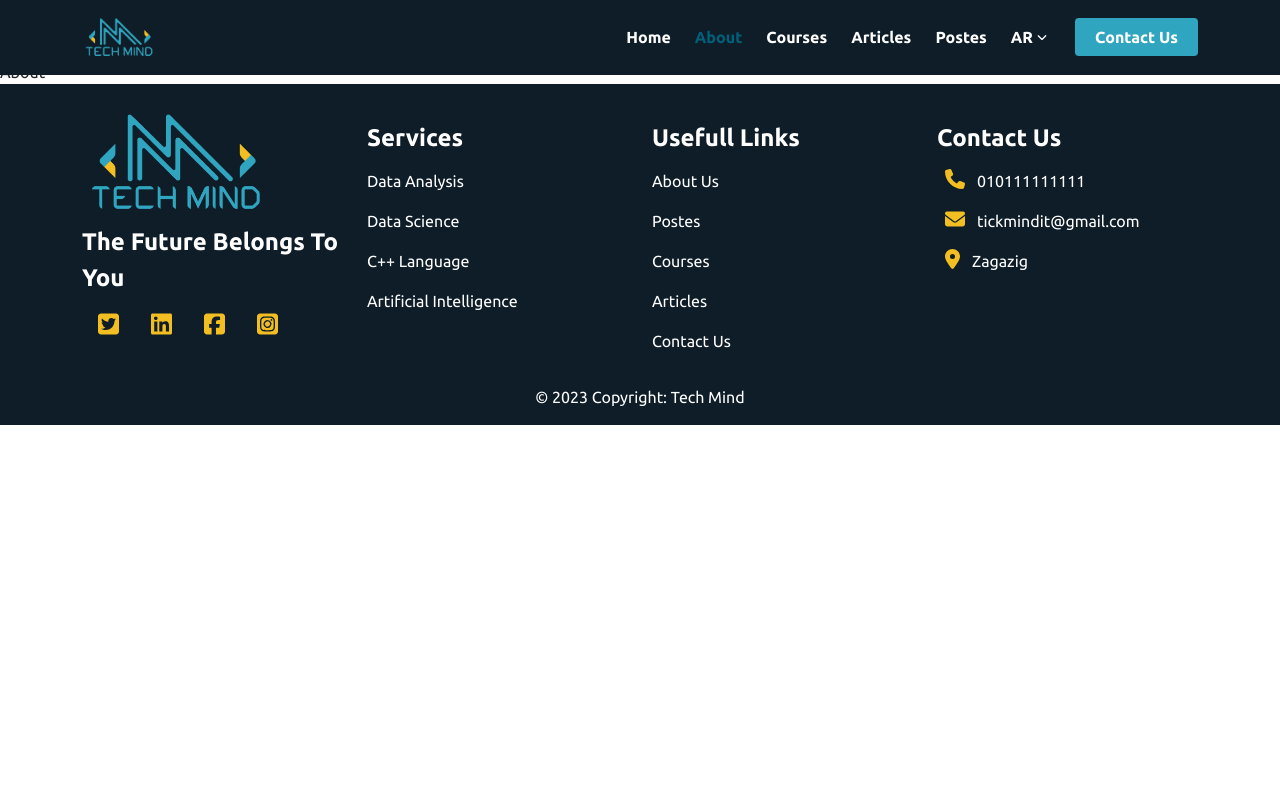
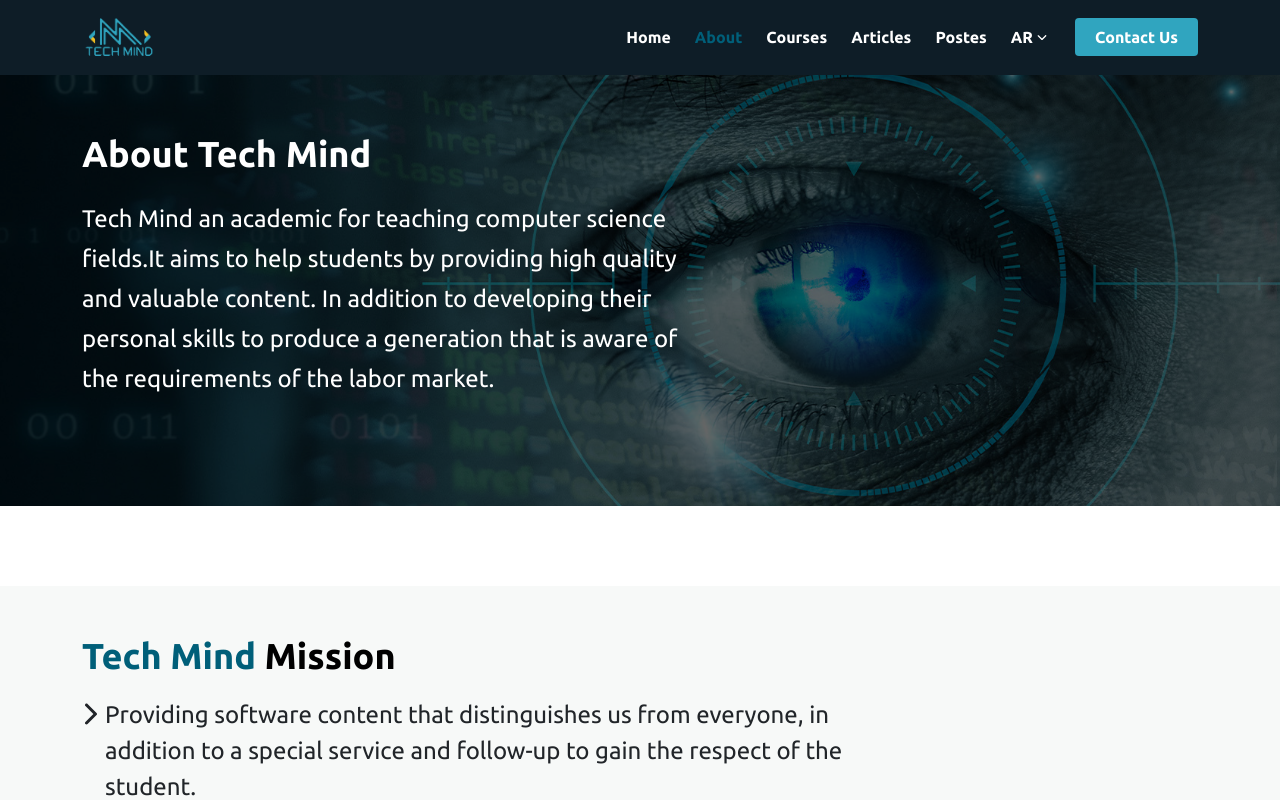
Before and after one commit to AhmedElGarhy1/tech-mind, a React (Vite) app: page /about in a window 1280 px wide. Shown: the top 800 px of the page. Built offline with nearby package versions, Linux system fonts and the light colour scheme.

Commit message:
add about page

```diff
--- a/src/api/basicRequest.ts
+++ b/src/api/basicRequest.ts
@@ -6,7 +6,6 @@ export const BASE_URL = "https://tech-mind-backend.onrender.com";
 const backendReq = async (url: string, method: string, obj?: object) => {
   const options = {
     method,
-    // url,
     url: BASE_URL + "/api" + url,
     data: obj,
     headers: {
--- /dev/null
+++ b/src/components/About/AboutPrograms.tsx
@@ -0,0 +1,36 @@
+import React from "react";
+import useLangContext from "../../hooks/useLangContext";
+import { StringLang } from "../../types/common";
+import { currentLanguage } from "../../utils";
+
+interface ParamsType {
+  list: StringLang[];
+}
+const AboutPrograms = ({ list }: ParamsType) => {
+  const { isEnglish } = useLangContext();
+  return (
+    <div
+      data-aos="flip-right"
+      className="float-none m-auto float-lg-end  pt-4 px-3 about-programs"
+      style={{
+        backgroundColor: "#0A657E",
+        borderRadius: "12px",
+      }}>
+      <h2 className="text-white">Education Program</h2>
+      <ul className="list-unstyled d-flex flex-column">
+        {list.map((item, i) => (
+          <li
+            className={`rounded-pill bg-white py-1 px-5 px-md-3 fs-5 ${
+              i % 2 === 1 ? " align-self-end " : ""
+            }`}
+            style={{ width: "fit-content", color: "#424242", margin: "17px 0" }}
+            key={i}>
+            {item[currentLanguage(isEnglish)]}
+          </li>
+        ))}
+      </ul>
+    </div>
+  );
+};
+
+export default AboutPrograms;
--- /dev/null
+++ b/src/components/About/AboutTechMind.tsx
@@ -0,0 +1,59 @@
+import { faChevronRight } from "@fortawesome/free-solid-svg-icons";
+import { FontAwesomeIcon } from "@fortawesome/react-fontawesome";
+import React from "react";
+import useLangContext from "../../hooks/useLangContext";
+import { StringLang } from "../../types/common";
+import { currentLanguage } from "../../utils";
+
+interface ParamsType {
+  name: StringLang;
+  list: StringLang[];
+}
+
+const AboutTechMind = ({ name, list }: ParamsType) => {
+  const { isEnglish } = useLangContext();
+  console.log(name, list);
+  return (
+    <div style={{ maxWidth: "800px" }}>
+      <h1
+        data-aos="zoom-out"
+        style={{
+          color: "#005F79",
+          marginBottom: "20px",
+        }}>
+        {isEnglish ? (
+          <>
+            Tech Mind{" "}
+            <span className="text-black">
+              {name[currentLanguage(isEnglish)]}
+            </span>
+          </>
+        ) : (
+          <>
+            <span className="text-black">
+              {name[currentLanguage(isEnglish)]}
+            </span>{" "}
+            Tech Mind
+          </>
+        )}
+      </h1>
+      <ul className="list-unstyled">
+        {list.map((ele, i) => (
+          <li
+            data-aos={`fade-${i % 2 === 0 ? "right" : "left"}`}
+            data-aos-delay="200"
+            className="fs-4 d-flex gap-2"
+            style={{ marginTop: "20px" }}
+            key={i}>
+            <div>
+              <FontAwesomeIcon icon={faChevronRight} />
+            </div>
+            <div>{ele[currentLanguage(isEnglish)]}</div>
+          </li>
+        ))}
+      </ul>
+    </div>
+  );
+};
+
+export default AboutTechMind;
--- a/src/components/BreadCrumb.tsx
+++ b/src/components/BreadCrumb.tsx
@@ -7,7 +7,7 @@ import useLangContext from "../hooks/useLangContext";
 import { Link, useLocation, useNavigate } from "react-router-dom";
 import { useEffect, useState } from "react";
 import { currentLanguage } from "../utils";
-import { Container } from "react-bootstrap";
+import { Breadcrumb, Container } from "react-bootstrap";
 
 interface ParamsType {
   name?: {
@@ -29,10 +29,9 @@ const WhereAmI = ({ name, deplomaName }: ParamsType) => {
   // a global var
   let currentLink: string = "";
 
-  console.log();
   useEffect(() => {
     setBreadCrumbs(pathname.split("/").slice(1).map(createBreadCrumb));
-  }, [pathname]);
+  }, [pathname, isEnglish]);
 
   // a dummy function that create one breadCrumbe
   function createBreadCrumb(breadCrumb: string, i: number, arr: string[]) {
@@ -43,7 +42,6 @@ const WhereAmI = ({ name, deplomaName }: ParamsType) => {
     }
     currentLink += `/${breadCrumb}`;
     let currentName = breadCrumb;
-    console.log(arr);
 
     switch (breadCrumb) {
       case "courses": {
--- a/src/css/App.css
+++ b/src/css/App.css
@@ -385,3 +385,13 @@ footer a:hover {
   width: 100%;
   height: 100%;
 }
+
+.about-programs {
+  width: 400px;
+}
+
+@media (max-width: 576px) {
+  .about-programs {
+    width: 100%;
+  }
+}
--- /dev/null
+++ b/src/data/about.ts
@@ -0,0 +1,93 @@
+export const aboutData = {
+  name: {
+    AR: "About Tech Mind",
+    EN: "About Tech Mind",
+  },
+  description: {
+    AR: "Tech Mind هي أكاديمية لتدريس مجالات علوم الكمبيوتر ، وتهدف إلى مساعدة الطلاب من خلال توفير محتوى عالي الجودة وقيِّم. بالإضافة إلى تنمية مهاراتهم الشخصية لإنتاج جيل واعي بمتطلبات سوق العمل.",
+    EN: "Tech Mind an academic for teaching computer science fields.It aims to help students by providing high quality and valuable content. In addition to developing their personal skills to produce a generation that is aware of the requirements of the labor market.",
+  },
+  main_img: "",
+  mission: [
+    {
+      AR: "تقديم محتوى برمجي يميزنا عن الجميع اضافة الى خدمة مميزة ومتابعة لكسب احترام الطالب.",
+      EN: "Providing software content that distinguishes us from everyone, in addition to a special service and follow-up to gain the respect of the student.",
+    },
+    {
+      AR: "نسعى لتوفير جميع السبل الممكنة ليحققها الطالب أهدافهم وتحسين مهاراتهم.",
+      EN: "We seek to provide all possible avenues for student to achieve their goals and improve their skills.",
+    },
+    {
+      AR: "التطوير والتحسين الدائم للمحتوى تقدم للطالب لمواكبة متطلبات سوق العمل.",
+      EN: "Permanent development and improvement in the content provided to the student to keep pace with the requirements of the labor market.",
+    },
+  ],
+  vision: [
+    {
+      AR: "اعداد اكبر عدد من الطلاب للعمالة سوق.",
+      EN: "Preparing the largest number of students for the labor market.",
+    },
+    {
+      AR: "أكاديمية البرمجة الأولى في الشرق شرق.",
+      EN: "The number one programming academy in the Middle East.",
+    },
+  ],
+  services: [
+    { AR: "دبلومات في تخصصات مختلفة", EN: "Diplomas in different Specialties" },
+    {
+      AR: "الوصول مدى الحياة إلى محتويات الدورة",
+      EN: "Lifetime access to course contents",
+    },
+    { AR: "مشاريع عملية حقيقية", EN: "Real Practical Projects" },
+    {
+      AR: "التدريب دون اتصال بالإنترنت والتدريب عبر الإنترنت",
+      EN: "Offline traning & Online training",
+    },
+    { AR: "تحديثات مجانية مستمرة", EN: "Free continuous updates" },
+    {
+      AR: "المهارات الشخصية والتدريب على المهارات الصعبة",
+      EN: "Soft Skills and hard Skills Training",
+    },
+  ],
+  programs: [
+    { AR: "الموجهون المحترفون", EN: "Professional Mentors" },
+    { AR: "مشاريع عملية", EN: "Practical Projects" },
+    { AR: "المتابعة مع الطلاب", EN: "Follow-up with students" },
+    { AR: "التعلم التفاعلي", EN: "Interactive Learning" },
+    { AR: "الدعم المستمر", EN: "Continuous support" },
+  ],
+  hard_skills: [
+    {
+      AR: "التدريب باستخدام العديد من المشاريع الكبيرة.",
+      EN: "Training using many big projects.",
+    },
+    {
+      AR: "إتقان بنية البيانات والخوارزميات.",
+      EN: "Data Structure and algorithms Mastering.",
+    },
+    {
+      AR: "كيفية استخدام GitHub وتخصيصه لتحميل عملك عليه.",
+      EN: "How to use and mater GitHub to upload your work on it . ",
+    },
+    {
+      AR: "كيفية استخدام LinkedIn كمنصة تسويق.",
+      EN: "How to use LinkedIn as a marketing platform.",
+    },
+    { AR: "كيف تكتب كود نظيف!.", EN: "How to write a clean code!." },
+  ],
+  soft_skills: [
+    { AR: "كيف تصنع سيرة ذاتية.", EN: "How to create a CV." },
+    { AR: "كيف تقدم عملك.", EN: "How to present your work." },
+    {
+      AR: "كيفية تحديد وفهم احتياجات ومشاكل عملك",
+      EN: "How to define and understand your business needs and problems",
+    },
+    {
+      AR: "كيف تعمل بالقطعة في مجال عملك.",
+      EN: "How to work as a freelancer in your field.",
+    },
+    { AR: "كيف تتعامل مع المقابلات!", EN: "How to handle interviews!" },
+  ],
+};
+
+export default aboutData;
--- a/src/data/home.ts
+++ b/src/data/home.ts
@@ -14,7 +14,7 @@ import grid from "../assets/home_icons/grid.png";
 
 export const homeData = {
   name: {
-    AR: "",
+    AR: "The Future belongs to you",
     EN: "The Future belongs to you",
   },
   description: {
--- a/src/pages/About.tsx
+++ b/src/pages/About.tsx
@@ -1,7 +1,83 @@
 import React from "react";
+import { Container, Row } from "react-bootstrap";
+import AboutPrograms from "../components/About/AboutPrograms";
+import AboutTechMind from "../components/About/AboutTechMind";
+import Hero from "../components/Hero";
+import { WhyTechMind } from "../components/teach";
+import aboutData from "../data/about";
 
 const About = () => {
-  return <div>About</div>;
+  return (
+    <div>
+      <Hero
+        name={aboutData.name}
+        description={aboutData.description}
+        noBtn={true}
+      />
+      <section
+        className="py-5"
+        style={{
+          backgroundColor: "var(--section-color)",
+        }}>
+        <Container>
+          <AboutTechMind
+            name={{ EN: "Mission", AR: "مهمة" }}
+            list={aboutData.mission}
+          />
+          <div className="mt-5"></div>
+          <AboutTechMind
+            name={{ EN: "Vision", AR: "رؤية" }}
+            list={aboutData.vision}
+          />
+        </Container>
+      </section>
+      <section>
+        <Container>
+          <Row>
+            <div className="col-12 col-lg-6">
+              <AboutTechMind
+                name={{ EN: "Services", AR: "خدمات" }}
+                list={aboutData.services}
+              />
+            </div>
+            <div className="col-12 col-lg-6 p-0">
+              <AboutPrograms list={aboutData.programs} />
+            </div>
+          </Row>
+        </Container>
+      </section>
+      <WhyTechMind />
+      <section
+        className="py-4"
+        style={{
+          backgroundColor: "var(--section-color)",
+        }}>
+        <Container>
+          <Row className="gx-4">
+            <div className="col-12 col-lg-6 my-3">
+              <AboutTechMind
+                name={{
+                  EN: "Hard Skills Training",
+                  AR: "التدريب على المهارات الصعبة فى",
+                }}
+                list={aboutData.hard_skills}
+              />
+            </div>
+            <div className="col-12 col-lg-6 my-3">
+              <AboutTechMind
+                name={{
+                  EN: "Soft Skill Training",
+                  AR: "التدريب على المهارات اللينة فى ",
+                }}
+                list={aboutData.soft_skills}
+              />
+            </div>
+          </Row>
+        </Container>
+      </section>
+      <section></section>
+    </div>
+  );
 };
 
 export default About;
```
